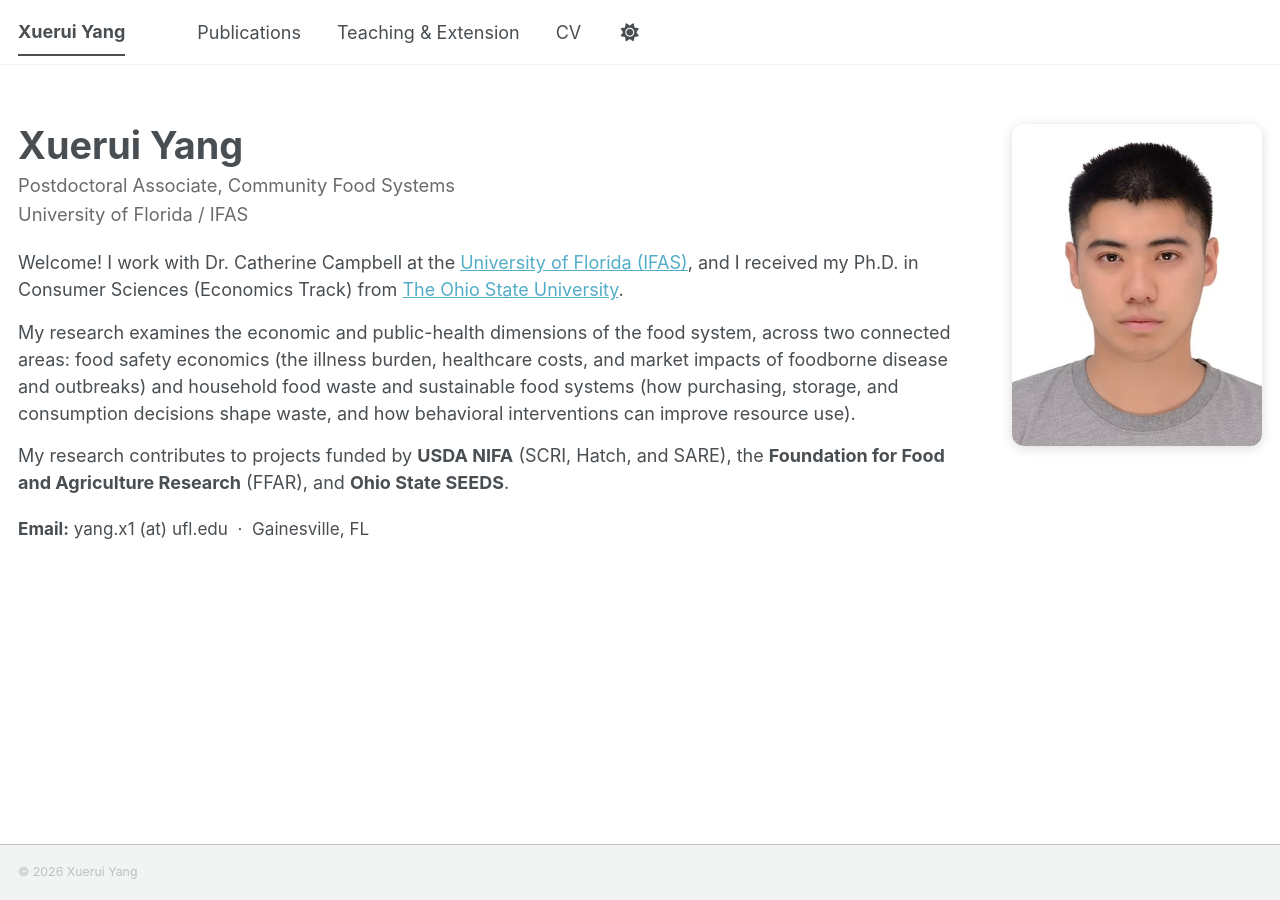
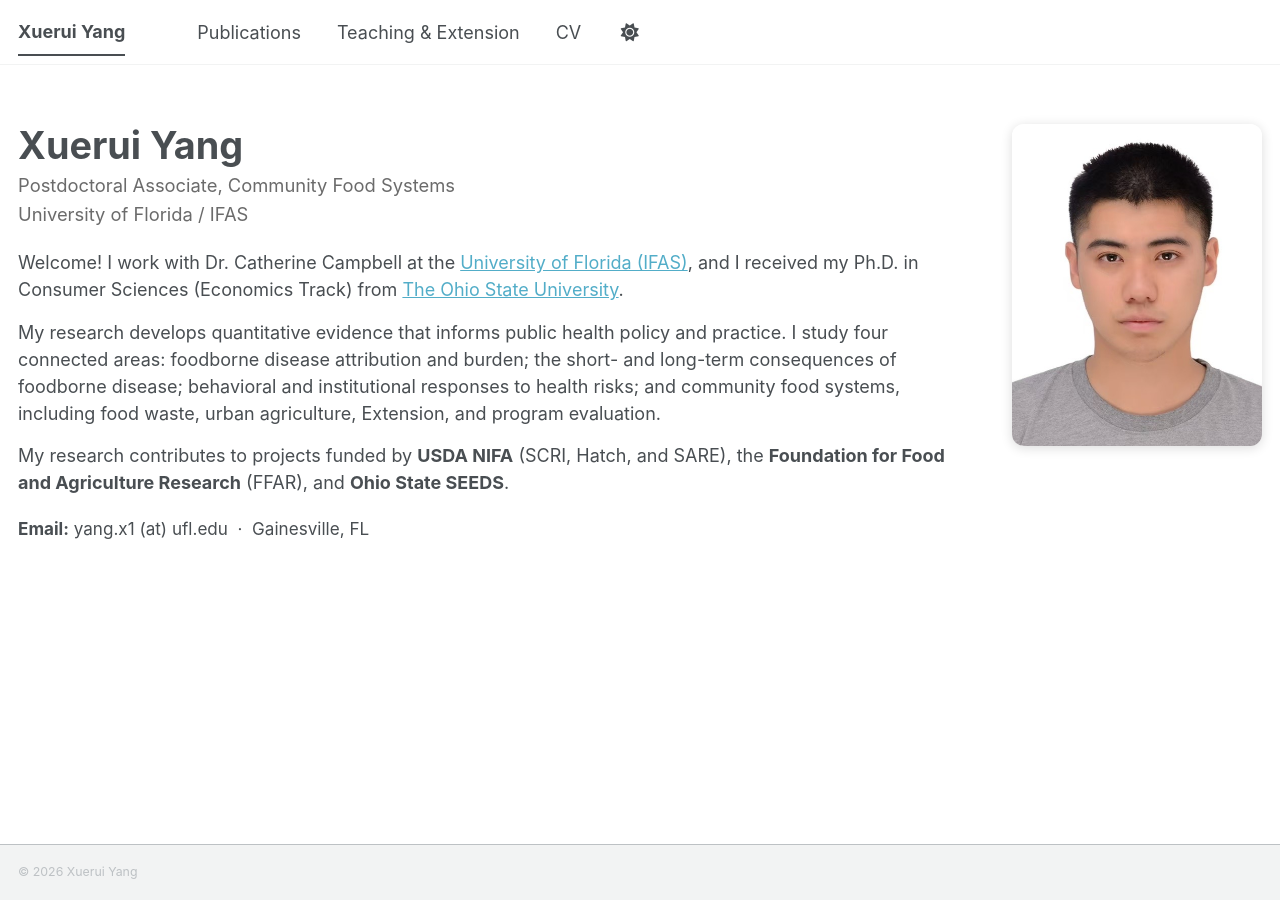
Before and after one commit to xueruiycool/xueruiycool.github.io, a Jekyll site: the page built from _pages/about.md, in a window 1280 px wide. Built offline with Jekyll 4.4.1, drawn with Linux system fonts in a browser that asks for light colours; a style sheet for code colours, icons or effects is not loaded.

Commit message:
Update about.md

```diff
--- a/_pages/about.md
+++ b/_pages/about.md
@@ -31,7 +31,7 @@ redirect_from:
     <p class="hero-role">University of Florida / IFAS</p>
     <div class="hero-body">
       <p>Welcome! I work with Dr. Catherine Campbell at the <a href="https://ifas.ufl.edu/">University of Florida (IFAS)</a>, and I received my Ph.D. in Consumer Sciences (Economics Track) from <a href="https://www.osu.edu/">The Ohio State University</a>.</p>
-      <p>My research examines the economic and public-health dimensions of the food system, across two connected areas: food safety economics (the illness burden, healthcare costs, and market impacts of foodborne disease and outbreaks) and household food waste and sustainable food systems (how purchasing, storage, and consumption decisions shape waste, and how behavioral interventions can improve resource use).</p>
+      <p>My research develops quantitative evidence that informs public health policy and practice. I study four connected areas: foodborne disease attribution and burden; the short- and long-term consequences of foodborne disease; behavioral and institutional responses to health risks; and community food systems, including food waste, urban agriculture, Extension, and program evaluation.</p>
       <p>My research contributes to projects funded by <strong>USDA NIFA</strong> (SCRI, Hatch, and SARE), the <strong>Foundation for Food and Agriculture Research</strong> (FFAR), and <strong>Ohio State SEEDS</strong>.</p>
     </div>
     <p class="hero-contact">
```
